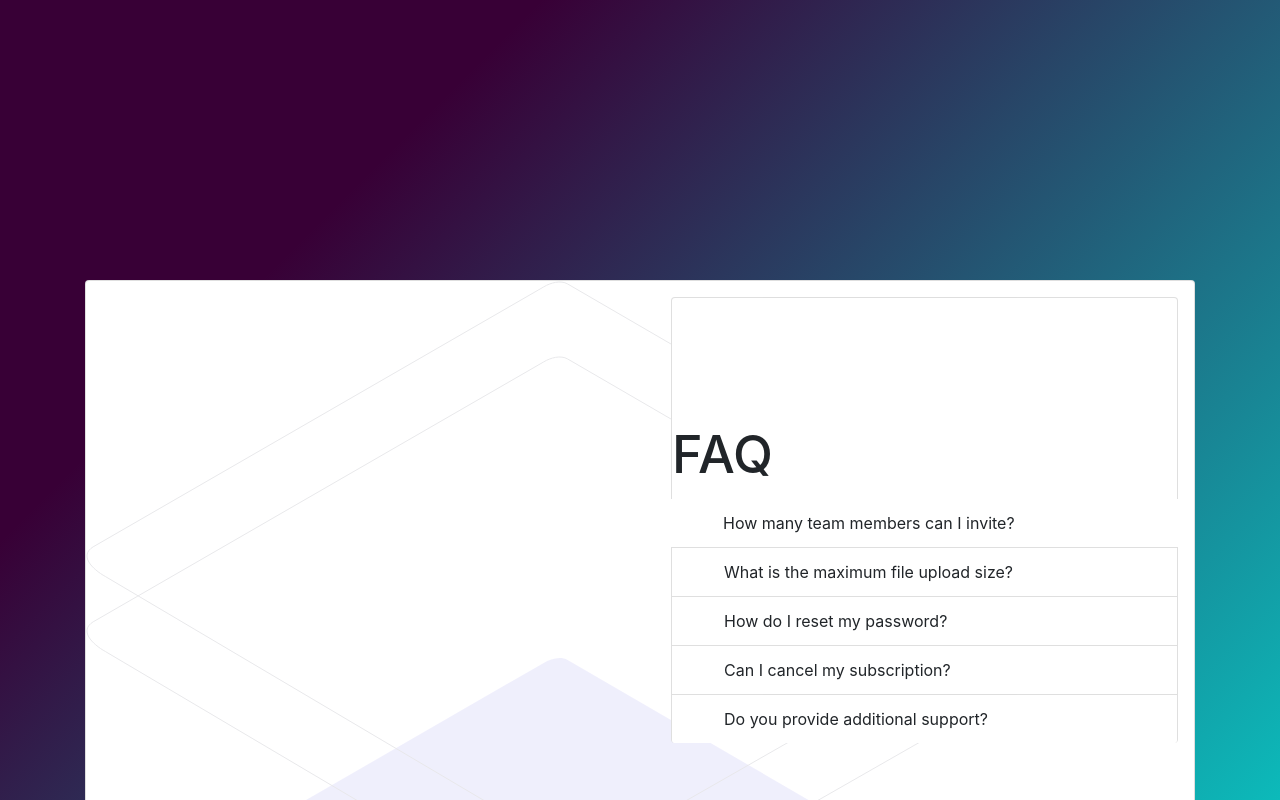
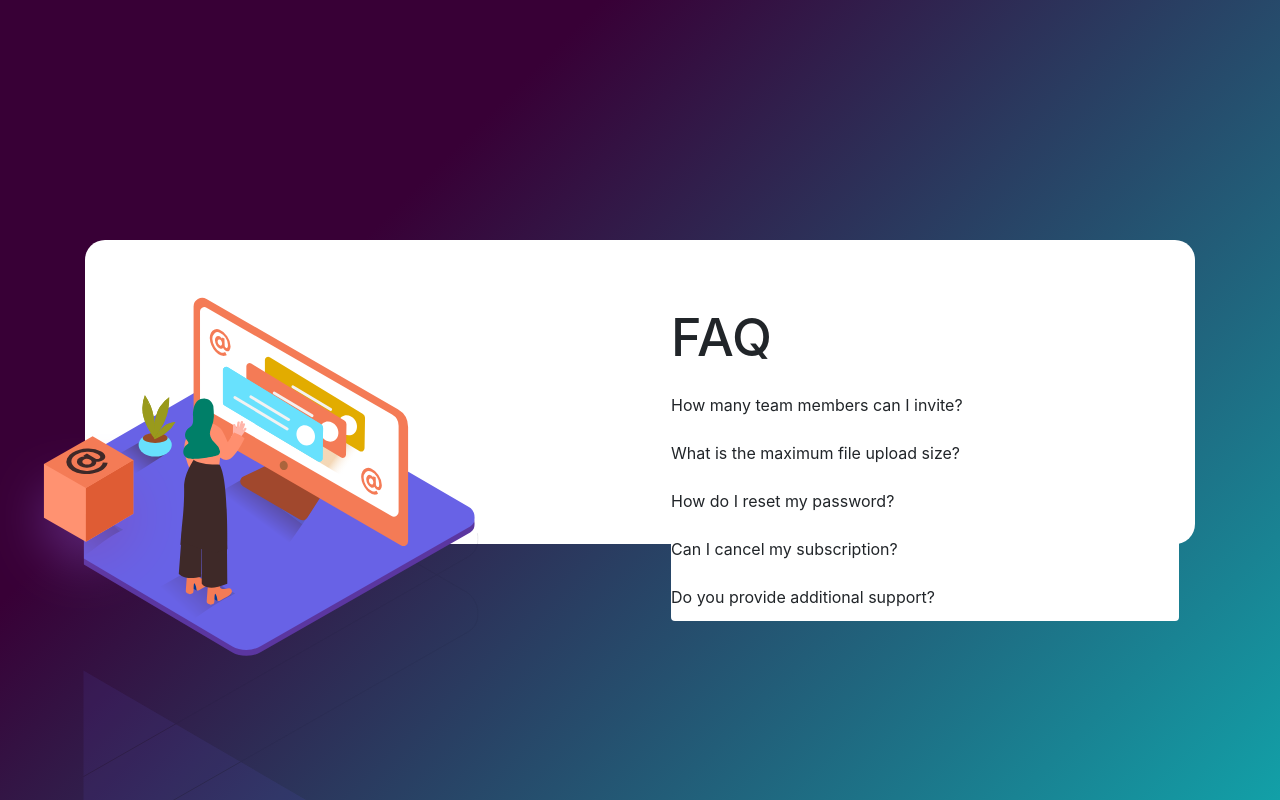
Before and after one commit to MiggyMike/faq-accordian-card, a React (Create React App) app: page / in a window 1280 px wide. Shown: the top 800 px of the page. Built offline with nearby package versions, Linux system fonts and the light colour scheme.

Commit message:
changed file name from _app to _main, configuring svg placeemnts

```diff
--- a/src/App.scss
+++ b/src/App.scss
@@ -1,4 +1,4 @@
 @import 'styles/config';
-@import 'styles/app';
+@import 'styles/main';
 @import 'styles/card';
 @import '~bootstrap/scss/bootstrap';
--- a/src/styles/_card.scss
+++ b/src/styles/_card.scss
@@ -1,33 +1,95 @@
-div.card-title {
-    margin-top: 25%;
-}
-
 div.h5 {
     font-size: 3.25rem;
 }
 
 div.card {
-    border-bottom: blueviolet;
+    border: none;
+    // border-radius: 1.25em;
+}
+
+div.main-card {
+    margin-top: 30vh;
+    height: 38vh;
+    border-radius: 1.25em;
+}
+
+div.card-title {
+    padding-top: 10%;
 }
 
 div.card-header {
     background-color: #fff;
-    // padding: 0.75rem 3.25rem;
+    padding: 0.75rem 0;
 }
 
-div.card-header {
-    background-color: #fff;
-    padding: 0.75rem 3.25rem;
-}
 div.card-header:hover {
     color: hsl(14, 88%, 65%);
 }
 div.card-body {
     background-color: #fff;
-
-    padding: 0.75rem 3.25rem;
+    padding: 0.75rem 0;
 }
 
-div.bold {
-    font-weight: bold;
+img.bg-pattern {
+    // position: relative;
+    // width: fit-content;
+    // right: 106%;
+    // bottom: 28%;
+    // -webkit-clip-path: inset(0% 0% 0% 17.1% round 0 0 0 0);
+    // clip-path: inset(32% 0% 8.3% 59.1% round 0 0 0 3%);
+
+    position: relative;
+    right: 106%;
+    bottom: 50%;
+    -webkit-clip-path: inset(0% 0% 0% 17.1% round 0 0 0 0);
+    clip-path: inset(31% 0% 16.5% 59.1% round 0 0 0 3%);
 }
+
+img.womandesk {
+    position: absolute;
+    right: 29%;
+    bottom: 56%;
+    -webkit-clip-path: inset(0% 0% 0% 17.1% round 0 0 0 0);
+    clip-path: inset(0% 0% 0% 17.2% round 0 0 0 0);
+}
+
+img.boxdesk {
+    right: 80%;
+    bottom: 60%;
+    position: absolute;
+
+    // -webkit-clip-path: inset(0% 0% 0% 17.1% round 0 0 0 0);
+    // clip-path: inset(0% 0% 0% 17.1% round 0 0 0 0);
+}
+
+// div.accordion {
+//     padding: 0 10px;
+// }
+
+// // Small devices (landscape phones, 576px and up)
+// @media (min-width: 576px) and (max-width: 767.98px) {
+//     div.h5 {
+//         font-size: 3.25rem;
+//     }
+
+//     // div.card {
+//     //     border: none;
+//     //     border-radius: 1.25em;
+//     // }
+
+//     // div.main-card {
+//     //     margin: 0 auto;
+//     //     height: 50%;
+
+//     //     position: relative;
+//     // }
+
+//     // // div.card-title {
+
+//     // // }
+
+//     // div.card-header {
+//     //     background-color: #fff;
+//     //     padding: 0.75rem 0;
+//     // }
+// }
--- a/src/styles/_app.scss
+++ b/src/styles/_main.scss
@@ -1,9 +1,11 @@
 body {
-    padding: 35vh 0 0 0;
+    // padding-top: 25%;
     height: 100vh;
     font-family: 'Open Sans', sans-serif;
+    font-size: 12px;
     -webkit-font-smoothing: antialiased;
     -moz-osx-font-smoothing: grayscale;
+    background-size: auto;
     background-color: #0cbaba;
     background-image: linear-gradient(315deg, #0cbaba 0%, #380036 74%);
 }
```
